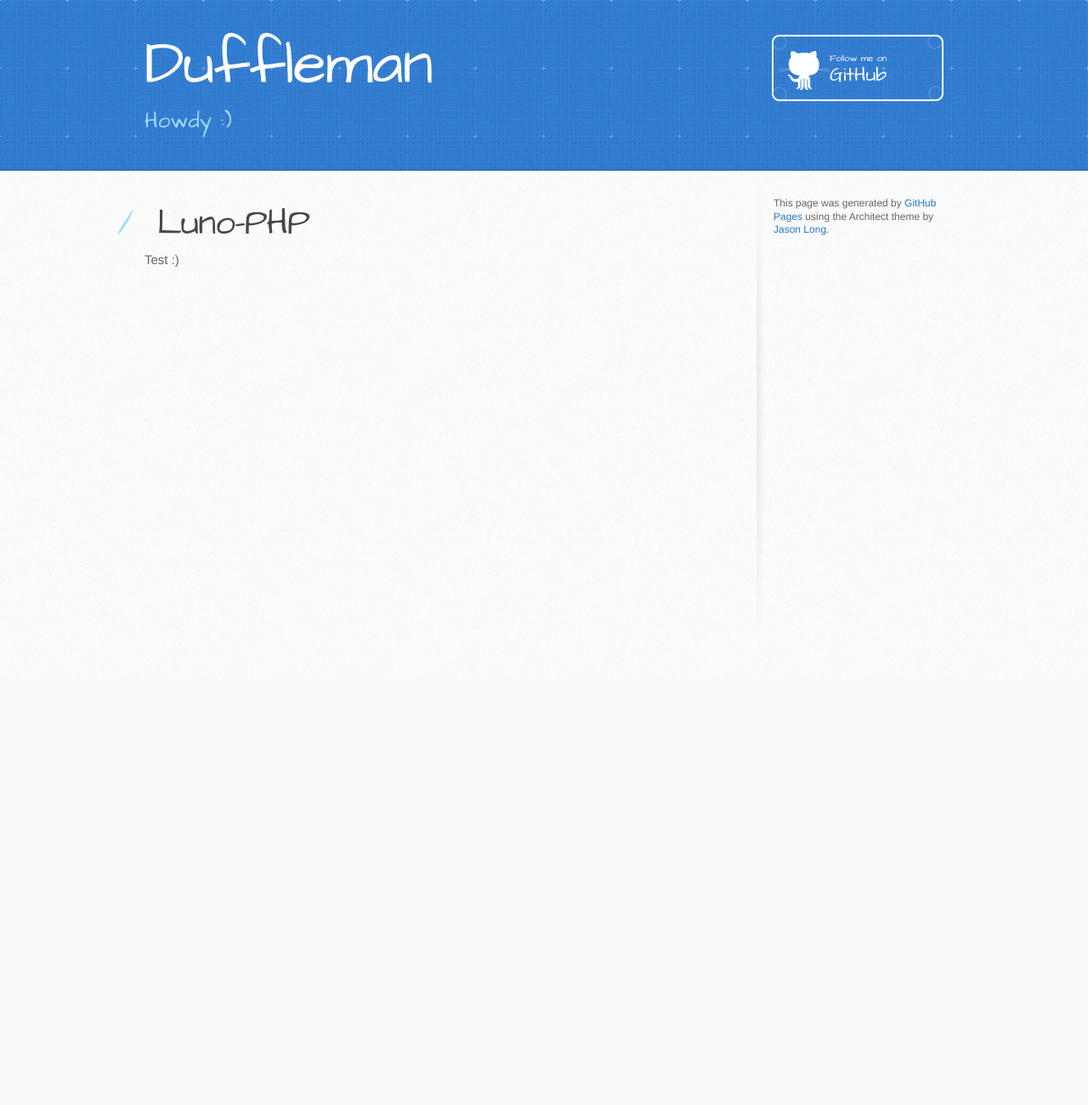
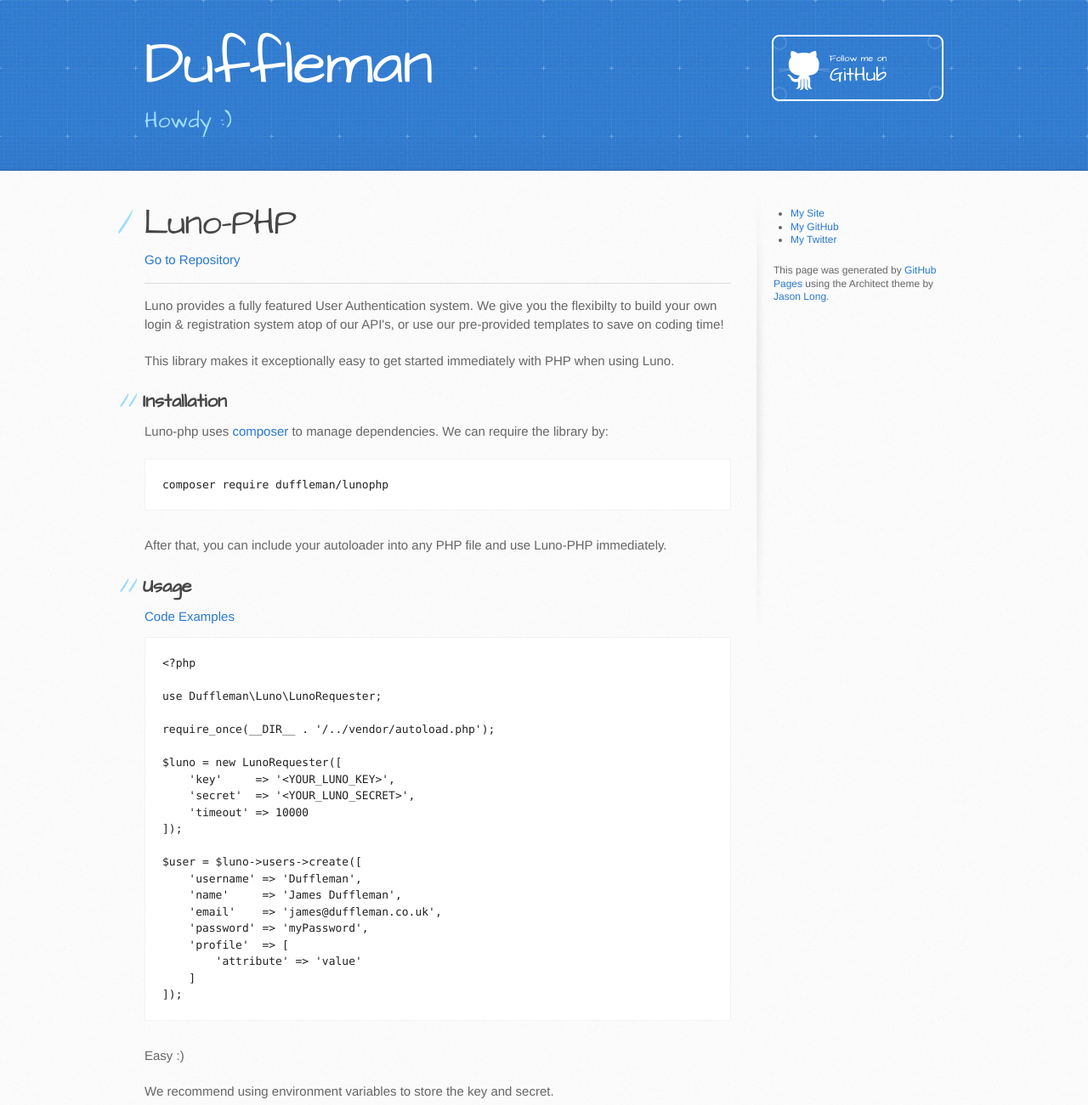
Before and after one commit to Duffleman/duffleman.github.io, a plain HTML site: page index.html in a window 1280 px wide. Shown: the whole page at 85% size. Before the commit the page ends 800 px from the top, so only its background shows below. Drawn offline with Linux system fonts and the light colour scheme.

Commit message:
no message

```diff
--- a/index.html
+++ b/index.html
@@ -8,14 +8,11 @@
         <link rel="stylesheet" type="text/css" href="stylesheets/stylesheet.css" media="screen">
         <link rel="stylesheet" type="text/css" href="stylesheets/github-light.css" media="screen">
         <link rel="stylesheet" type="text/css" href="stylesheets/print.css" media="print">
-
         <!--[if lt IE 9]>
         <script src="//html5shiv.googlecode.com/svn/trunk/html5.js"></script>
         <![endif]-->
-
         <title>Duffleman by Duffleman</title>
     </head>
-
     <body>
         <header>
             <div class="inner">
@@ -24,24 +21,60 @@
                 <a href="https://github.com/Duffleman" class="button"><small>Follow me on</small> GitHub</a>
             </div>
         </header>
-
         <div id="content-wrapper">
             <div class="inner clearfix">
                 <section id="main-content">
-          <h1>
-<a id="luno-php" class="anchor" href="#luno-php" aria-hidden="true"><span aria-hidden="true" class="octicon octicon-link"></span></a>Luno-PHP</h1>
+                    <h1><a id="luno-php" class="anchor" href="#luno-php" aria-hidden="true"><span aria-hidden="true" class="octicon octicon-link"></span></a>Luno-PHP</h1>
+                    <a href="https://github.com/Duffleman/luno-php">Go to Repository</a>
+                    <hr>
+                    <p>Luno provides a fully featured User Authentication system. We give you the flexibilty to build your own login &amp; registration system atop of our API's, or use our pre-provided templates to save on coding time!</p>
+                    <p>This library makes it exceptionally easy to get started immediately with PHP when using Luno.</p>
 
-<p>Test :)</p>
+                    <h2>Installation</h2>
+                    <p>Luno-php uses <a href="https://getcomposer.org/">composer</a> to manage dependencies. We can require the library by:</p>
+                    <pre>composer require duffleman/lunophp</pre>
+                    <p>After that, you can include your autoloader into any PHP file and use Luno-PHP immediately.</p>
+
+                    <h2>Usage</h2>
+                    <a href="https://github.com/Duffleman/luno-php/tree/master/CodeExamples">Code Examples</a>
+<pre class="php">
+&lt;?php
+
+use Duffleman\Luno\LunoRequester;
+
+require_once(__DIR__ . '/../vendor/autoload.php');
+
+$luno = new LunoRequester([
+    'key'     => '&lt;YOUR_LUNO_KEY&gt;',
+    'secret'  => '&lt;YOUR_LUNO_SECRET&gt;',
+    'timeout' => 10000
+]);
+
+$user = $luno->users->create([
+    'username' => 'Duffleman',
+    'name'     => 'James Duffleman',
+    'email'    => 'james@duffleman.co.uk',
+    'password' => 'myPassword',
+    'profile'  => [
+        'attribute' => 'value'
+    ]
+]);
+</pre>
+
+                <p>Easy :)</p>
+
+                <p>We recommend using environment variables to store the key and secret.</p>
                 </section>
-
                 <aside id="sidebar">
-
-
+                    <ul>
+                        <li><a href="https://dfl.mn">My Site</a></li>
+                        <li><a href="https://github.com/Duffleman">My GitHub</a></li>
+                        <li><a href="https://twitter.com/Duffleman">My Twitter</a></li>
+                    </ul>
                     <p>This page was generated by <a href="https://pages.github.com">GitHub Pages</a> using the Architect theme by <a href="https://twitter.com/jasonlong">Jason Long</a>.</p>
                 </aside>
             </div>
         </div>
 
-
     </body>
 </html>
```
Also changed, not shown: params.json (+7 -1 lines). Lines whose indentation alone changed are shown as unchanged.
